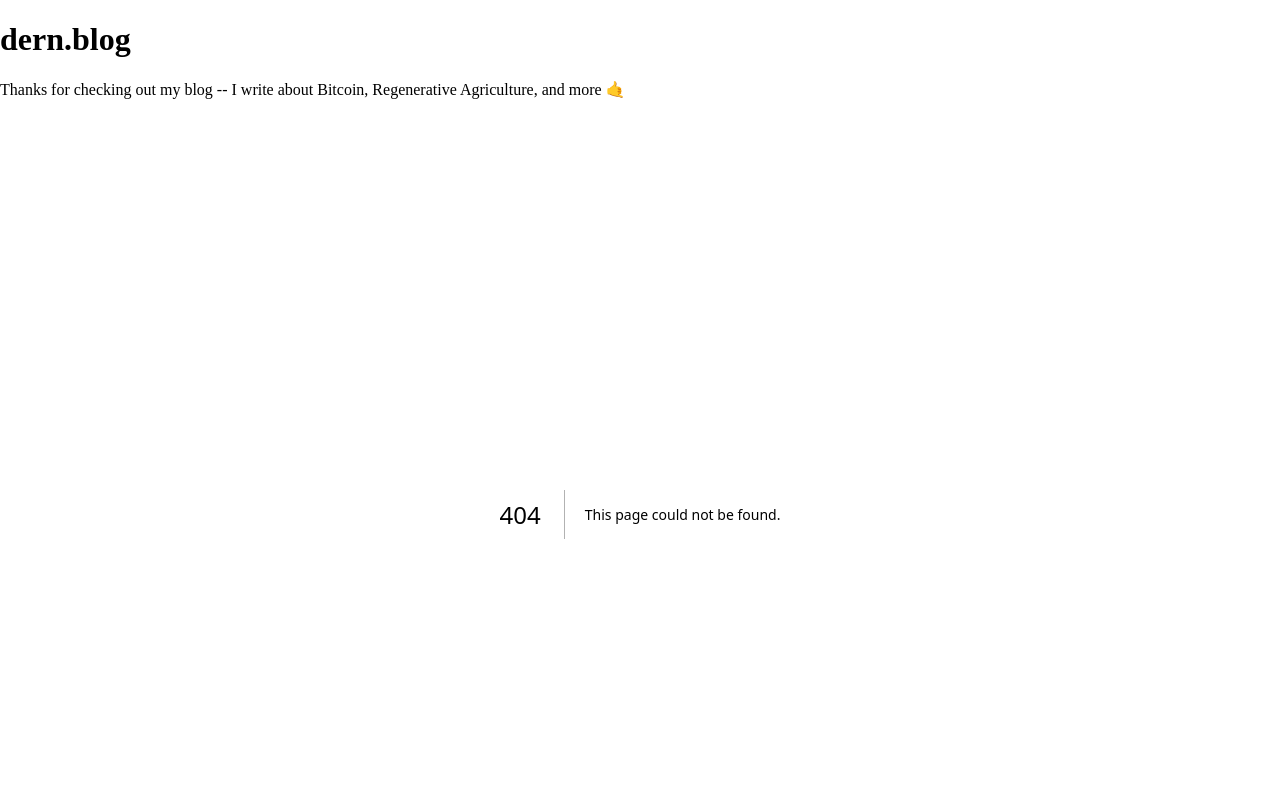
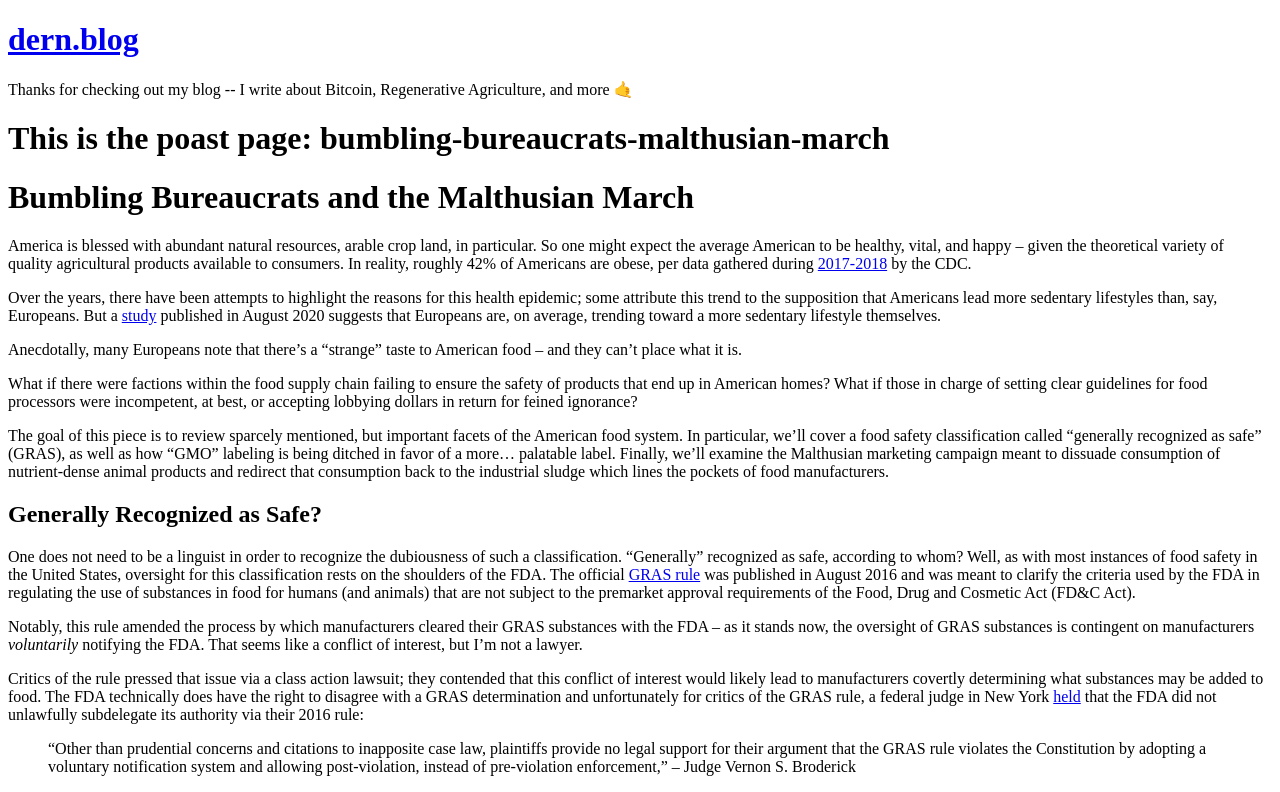
Before and after one commit to bitdern/dern-blog, a Next.js app: page /posts/bumbling-bureaucrats-malthusian-march in a window 1280 px wide. Before the commit this address had no page. Shown: the top 792 px of the page. Built offline with nearby package versions, Linux system fonts and the light colour scheme.

Commit message:
blog post rendering page and link back to home page added

```diff
--- a/app/layout.tsx
+++ b/app/layout.tsx
@@ -1,3 +1,5 @@
+import Link from "next/link";
+
 export const metadata = {
   title: "Next.js",
   description: "Generated by Next.js",
@@ -12,7 +14,9 @@ export default function RootLayout({
   const header = (
     <header>
       <div>
-        <h1>dern.blog</h1>
+        <Link href="/">
+          <h1>dern.blog</h1>
+        </Link>
         <p>
           Thanks for checking out my blog -- I write about Bitcoin, Regenerative
           Agriculture, and more 🤙
--- /dev/null
+++ b/app/posts/[slug]/page.tsx
@@ -0,0 +1,23 @@
+import fs from "fs";
+import Markdown from "markdown-to-jsx";
+
+const getPostContent = (slug: string) => {
+  const folder = "posts/";
+  const file = `${folder}${slug}.md`;
+  const content = fs.readFileSync(file, "utf-8");
+  return content;
+};
+
+const PostPage = (props: any) => {
+  const slug = props.params.slug;
+  const content = getPostContent(slug);
+
+  return (
+    <div>
+      <h1>This is the poast page: {slug}</h1>
+      <Markdown>{content}</Markdown>
+    </div>
+  );
+};
+
+export default PostPage;
--- a/package.json
+++ b/package.json
@@ -12,6 +12,7 @@
     "@types/node": "18.14.1",
     "@types/react": "18.0.28",
     "@types/react-dom": "18.0.11",
+    "markdown-to-jsx": "^7.1.9",
     "next": "13.2.1",
     "react": "18.2.0",
     "react-dom": "18.2.0",
```
Also changed, not shown: 1 other file (tests, documents, lock files or other folders).
